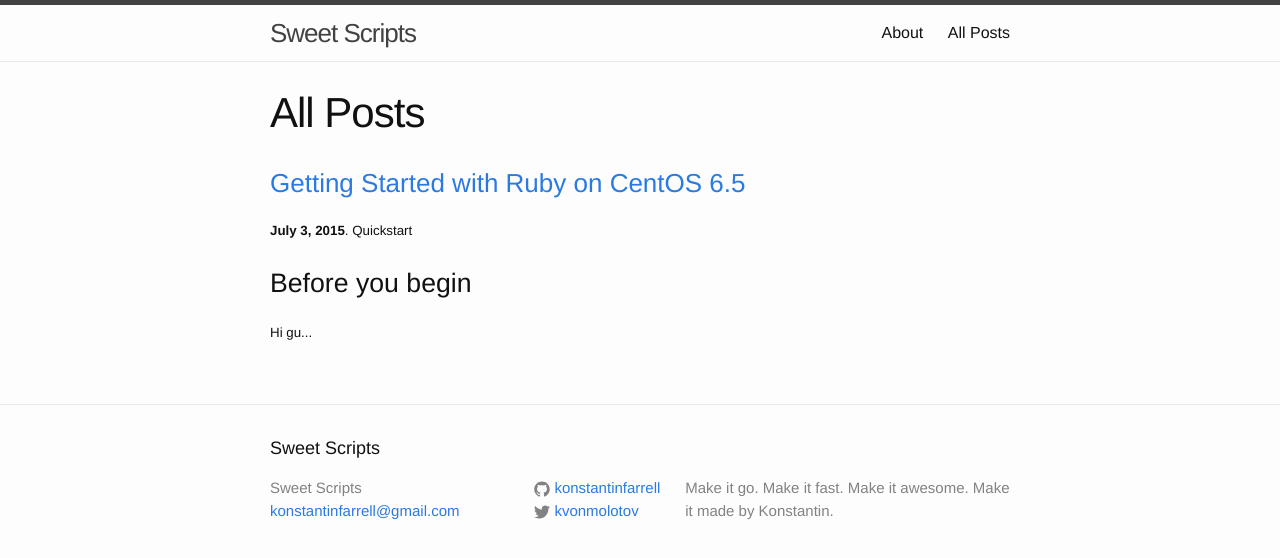
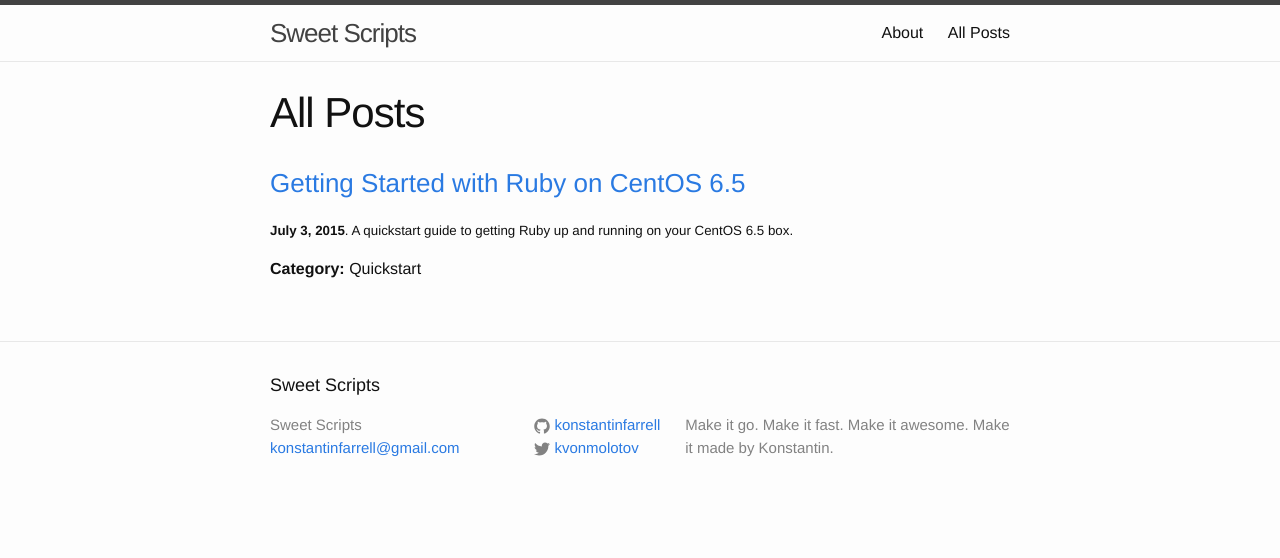
Before and after one commit to plosive/konstantinfarrell.github.io, a Jekyll site: the page built from list.html, in a window 1280 px wide. Shown: the top 558 px of the page. Built offline with Jekyll 4.4.1, drawn with Linux system fonts in a browser that asks for light colours.

Commit message:
Update post and list

```diff
--- a/_posts/2015-07-03-post-getting-started-with-ruby-on-centos6.5.markdown
+++ b/_posts/2015-07-03-post-getting-started-with-ruby-on-centos6.5.markdown
@@ -2,6 +2,7 @@
 layout: post
 title: Getting Started with Ruby on CentOS 6.5
 category: Quickstart
+exerpt: A quickstart guide to getting Ruby up and running on your CentOS 6.5 box.
 ---
 
 ## Before you begin
--- a/list.html
+++ b/list.html
@@ -4,5 +4,6 @@ title: All Posts
 ---
 {% for post in site.posts %}
     <h3><a href="{{ post.url }}">{{ post.title }}</a></h3>
-    <p><small><strong>{{ post.date | date: "%B %e, %Y" }}</strong>. {{ post.category }} {{ post.content|truncate: 60 }}</a></small></p>
+    <p><small><strong>{{ post.date | date: "%B %e, %Y" }}</strong>. {{ post.exerpt | strip_html }}</a></small></p>
+    <p><strong>Category: </strong>{{ post.category }}</p>
 {% endfor %}
```
Also changed, not shown: 2 other files.
